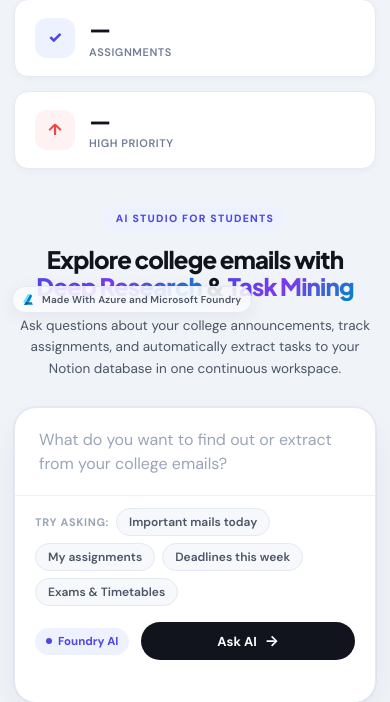
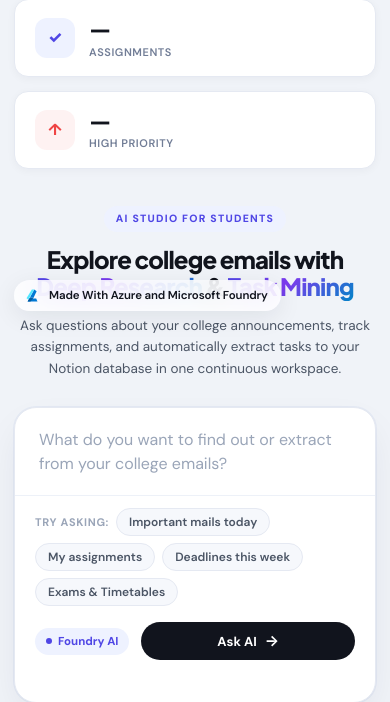
Before and after one commit to Anshuman-3902/Knowledge-Mining-Agent, a Flask app: page / in a window 390 px wide; the page is wider, and only the part inside the window is pictured. Shown: the part 519-1221 px from the top of that part. Run offline with Flask 3, Linux system fonts and the light colour scheme; data that the repository does not hold is empty.

Commit message:
style: Increase size and legibility of Azure and Microsoft Foundry watermark badge

```diff
--- a/static/style.css
+++ b/static/style.css
@@ -1547,23 +1547,23 @@ button {
 
 .azure-watermark {
     position: fixed;
-    bottom: 22px;
-    left: 24px;
+    bottom: 24px;
+    left: 28px;
     z-index: 990;
     display: inline-flex;
     align-items: center;
-    gap: 8px;
-    padding: 6px 13px 6px 10px;
+    gap: 11px;
+    padding: 8px 18px 8px 14px;
     border-radius: var(--radius-full);
-    background: rgba(255, 255, 255, 0.76);
+    background: rgba(255, 255, 255, 0.82);
     backdrop-filter: blur(14px);
     -webkit-backdrop-filter: blur(14px);
-    border: 1px solid var(--border-subtle);
-    box-shadow: 0 4px 18px rgba(15, 23, 42, 0.06);
-    font-size: 11.5px;
+    border: 1px solid var(--border-medium);
+    box-shadow: 0 6px 24px rgba(15, 23, 42, 0.08);
+    font-size: 13.5px;
     font-weight: 600;
-    letter-spacing: 0.015em;
-    color: var(--text-secondary);
+    letter-spacing: -0.01em;
+    color: var(--text-primary);
     user-select: none;
     pointer-events: auto;
     transition: all 0.22s cubic-bezier(0.16, 1, 0.3, 1);
@@ -1571,17 +1571,17 @@ button {
 
 .azure-watermark:hover {
     color: var(--text-primary);
-    transform: translateY(-1px);
-    box-shadow: 0 6px 22px rgba(0, 120, 212, 0.14);
-    border-color: rgba(0, 120, 212, 0.35);
-    background: rgba(255, 255, 255, 0.92);
+    transform: translateY(-2px);
+    box-shadow: 0 8px 28px rgba(0, 120, 212, 0.18);
+    border-color: rgba(0, 120, 212, 0.45);
+    background: rgba(255, 255, 255, 0.96);
 }
 
 .azure-logo-icon {
     flex-shrink: 0;
     display: block;
-    width: 15px;
-    height: 15px;
+    width: 20px;
+    height: 20px;
 }
 
 .azure-watermark .watermark-text {
@@ -1589,17 +1589,17 @@ button {
 }
 
 [data-theme="dark"] .azure-watermark {
-    background: rgba(18, 22, 33, 0.78);
-    border-color: rgba(255, 255, 255, 0.1);
-    box-shadow: 0 4px 20px rgba(0, 0, 0, 0.4);
-    color: #94a3b8;
+    background: rgba(18, 22, 33, 0.86);
+    border-color: rgba(255, 255, 255, 0.12);
+    box-shadow: 0 6px 26px rgba(0, 0, 0, 0.45);
+    color: #e2e8f0;
 }
 
 [data-theme="dark"] .azure-watermark:hover {
     color: #ffffff;
-    background: rgba(22, 27, 40, 0.94);
-    border-color: rgba(80, 230, 255, 0.35);
-    box-shadow: 0 6px 24px rgba(0, 120, 212, 0.25);
+    background: rgba(22, 27, 40, 0.96);
+    border-color: rgba(80, 230, 255, 0.45);
+    box-shadow: 0 8px 30px rgba(0, 120, 212, 0.3);
 }
 
 /* ==========================================================================
@@ -1662,10 +1662,14 @@ button {
         padding: 24px 14px;
     }
     .azure-watermark {
-        bottom: 12px;
-        left: 12px;
-        padding: 5px 10px 5px 8px;
-        font-size: 10px;
-        gap: 6px;
+        bottom: 14px;
+        left: 14px;
+        padding: 7px 13px 7px 10px;
+        font-size: 11.5px;
+        gap: 8px;
     }
-}
+    .azure-watermark .azure-logo-icon {
+        width: 17px;
+        height: 17px;
+    }
+}
--- a/templates/index.html
+++ b/templates/index.html
@@ -368,7 +368,7 @@
 
 <!-- Bottom-Left Watermark -->
 <aside class="azure-watermark" aria-label="Attribution">
-    <svg class="azure-logo-icon" width="16" height="16" viewBox="0 0 96 96" fill="none" xmlns="http://www.w3.org/2000/svg" aria-hidden="true">
+    <svg class="azure-logo-icon" width="20" height="20" viewBox="0 0 96 96" fill="none" xmlns="http://www.w3.org/2000/svg" aria-hidden="true">
         <path d="M57.9 14.1L32.7 60.6H54L71.4 23.4L57.9 14.1Z" fill="#0078D4"/>
         <path d="M29.5 65.5L20.4 81.9H76.2L68.7 65.5H29.5Z" fill="#0078D4"/>
         <path d="M57.9 14.1L24.6 70L14.1 63.6L44.4 14.1H57.9Z" fill="#50E6FF"/>
```
